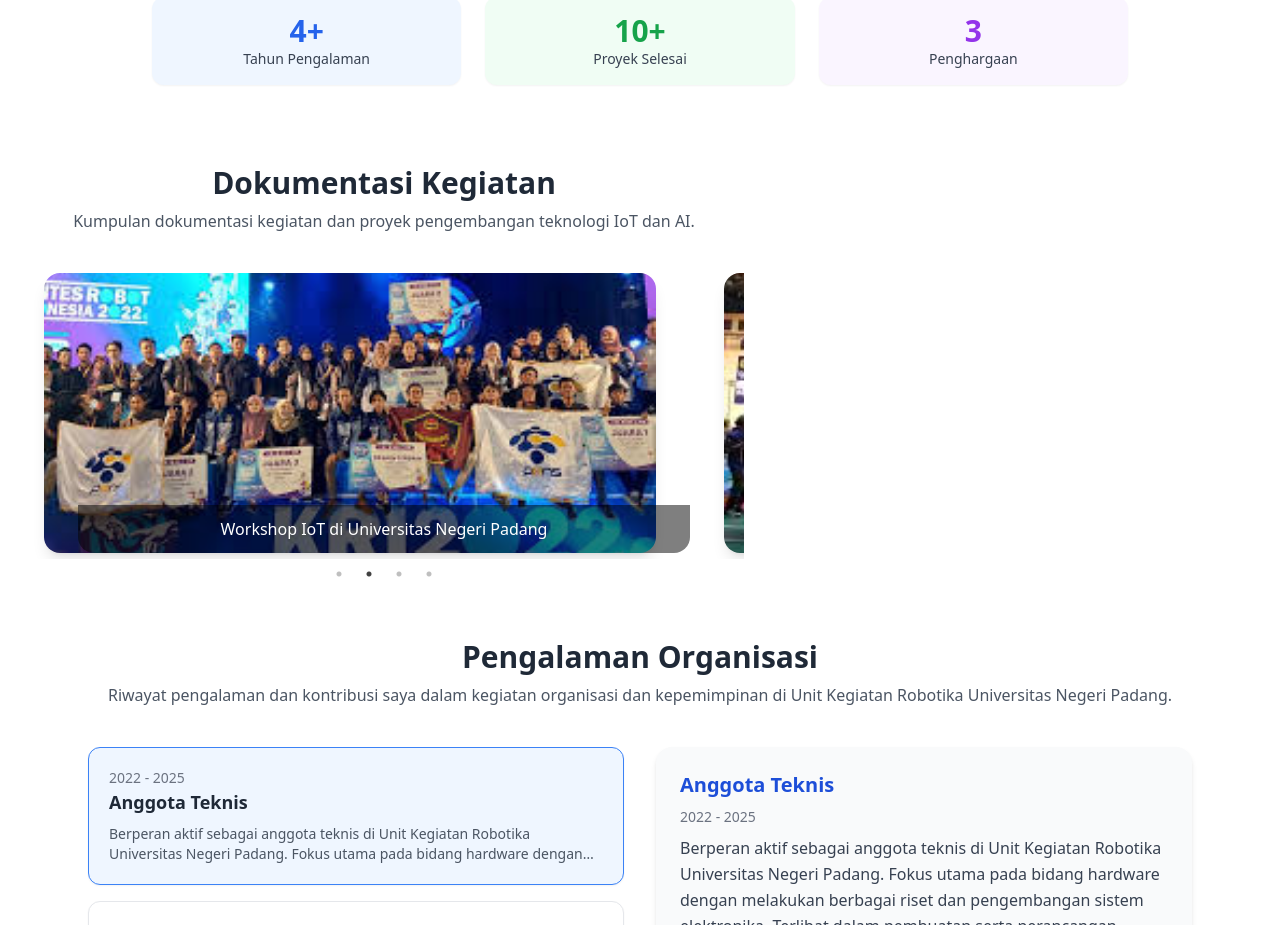
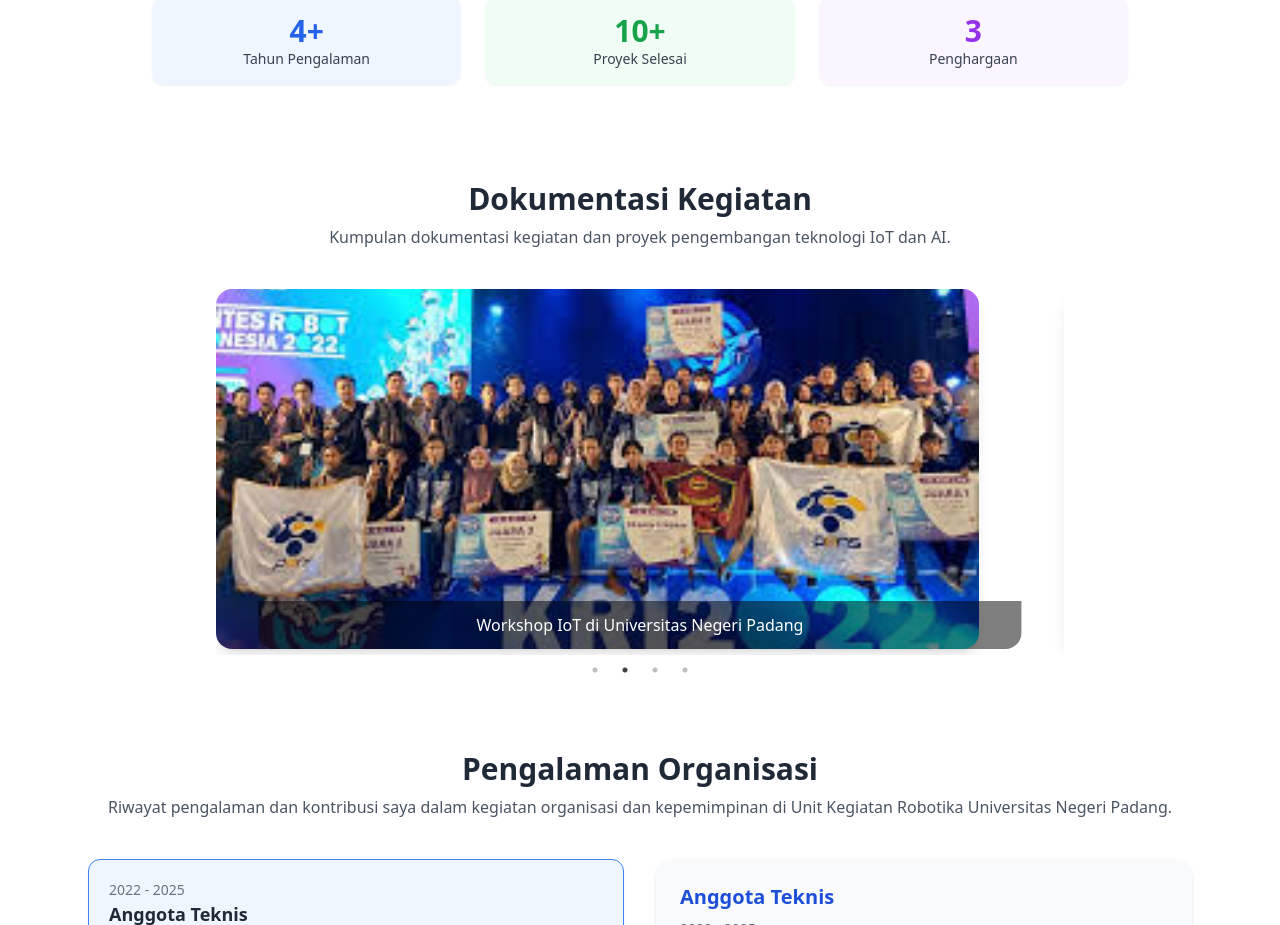
Before and after one commit to aldo1725/Rifaldo-portfolio, a React (Vite) app: page / in a window 1280 px wide. Shown: the part 1280-2205 px from the top of the page. Built offline with nearby package versions, Linux system fonts and the light colour scheme.

Commit message:
activities

```diff
--- a/src/pages/Activities.jsx
+++ b/src/pages/Activities.jsx
@@ -19,8 +19,8 @@ export default function Activities() {
     autoplaySpeed: 3500,
     slidesToShow: 1,
     slidesToScroll: 1,
-    centerMode: true,
-    centerPadding: "20px",
+    centerMode: false, // 🔧 nonaktifkan biar gambar tidak geser ke kanan
+    centerPadding: "0px",
     pauseOnHover: true,
     arrows: false,
     cssEase: "ease-in-out",
@@ -32,13 +32,13 @@ export default function Activities() {
   return (
     <motion.section
       id="Activities"
-      className="py-10 md:py-10 bg-white overflow-hidden scroll-mt-[60px]"
+      className="py-14 bg-white overflow-hidden scroll-mt-[90px]" // ✅ jarak pas dengan navbar
       initial={{ opacity: 0, y: 40 }}
       whileInView={{ opacity: 1, y: 0 }}
       transition={{ duration: 0.8, ease: "easeOut" }}
       viewport={{ once: true }}
     >
-      <div className="w-full max-w-3xl px-6">
+      <div className="max-w-4xl mx-auto px-6">
         {/* Judul */}
         <motion.h2
           className="text-3xl font-bold text-center mb-2"
@@ -64,6 +64,7 @@ export default function Activities() {
           initial={{ opacity: 0, scale: 0.97 }}
           whileInView={{ opacity: 1, scale: 1 }}
           transition={{ duration: 0.7, ease: "easeOut" }}
+          className="mx-auto"
         >
           <Slider {...settings}>
             {slides.map((s, i) => (
@@ -74,10 +75,10 @@ export default function Activities() {
                 <img
                   src={s.img}
                   alt={s.caption}
-                  className="rounded-2xl shadow-lg w-[90%] h-[280px] object-cover transition-transform duration-700 hover:scale-[1.02]"
+                  className="rounded-2xl shadow-lg w-full md:w-[90%] h-[260px] sm:h-[300px] md:h-[360px] object-cover transition-transform duration-700 hover:scale-[1.02]"
                 />
-                <div className="absolute bottom-0 left-1/2 -translate-x-1/2 w-[90%] bg-black bg-opacity-50 text-white text-center p-3 rounded-b-2xl">
-                  <p className="text-sm md:text-base">{s.caption}</p>
+                <div className="absolute bottom-0 left-1/2 -translate-x-1/2 w-full md:w-[90%] bg-black bg-opacity-50 text-white text-center p-3 rounded-b-2xl">
+                  <p className="text-sm md:text-base font-medium">{s.caption}</p>
                 </div>
               </div>
             ))}
```
